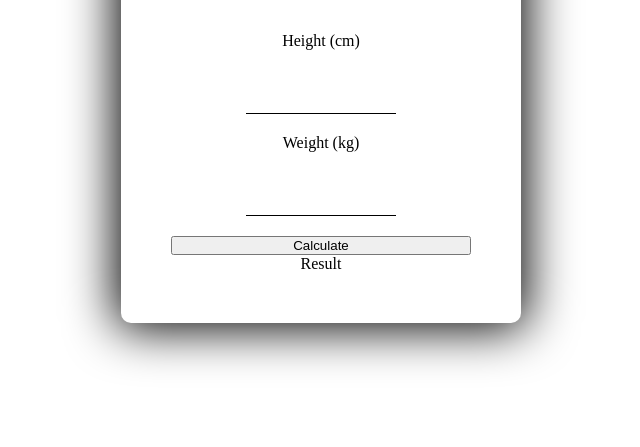
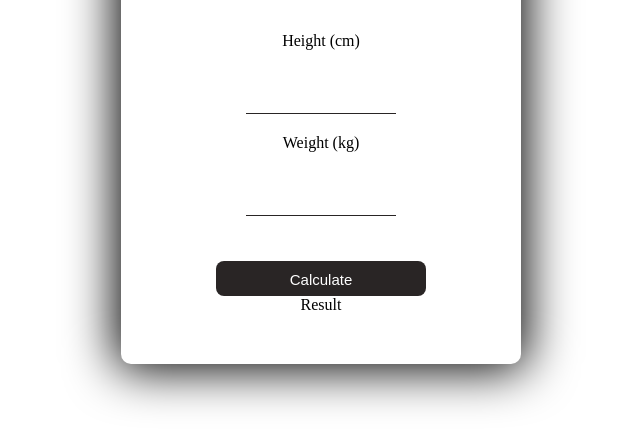
Before and after one commit to Muskan044/bmi-calculator, a plain HTML site: page index.html in a window 1280 px wide. Shown: the part 145-592 px from the top of the page, without its empty margins (319-959 px from the left). Drawn offline with Linux system fonts and the light colour scheme.

Commit message:
buttton styling done

```diff
--- a/style.css
+++ b/style.css
@@ -24,7 +24,7 @@ h1 {
 
 input {
     border: none;
-    border-bottom: 1px solid #000;
+    border-bottom: 1px solid #292525;
     width: 50%;
     margin-bottom: 20px;
     margin-top: 20px;
@@ -35,5 +35,14 @@ input {
 }
 
 button {
-    width: 100%;
+    width: 70%;
+    height: 35px;
+    margin-top: 25px;
+    border-radius: 8px;
+    border: none;
+    background-color: #292525;
+    color: white;
+    font-size: 15px;
+    padding: 10px 20px;
+    cursor: pointer;
 }
```
